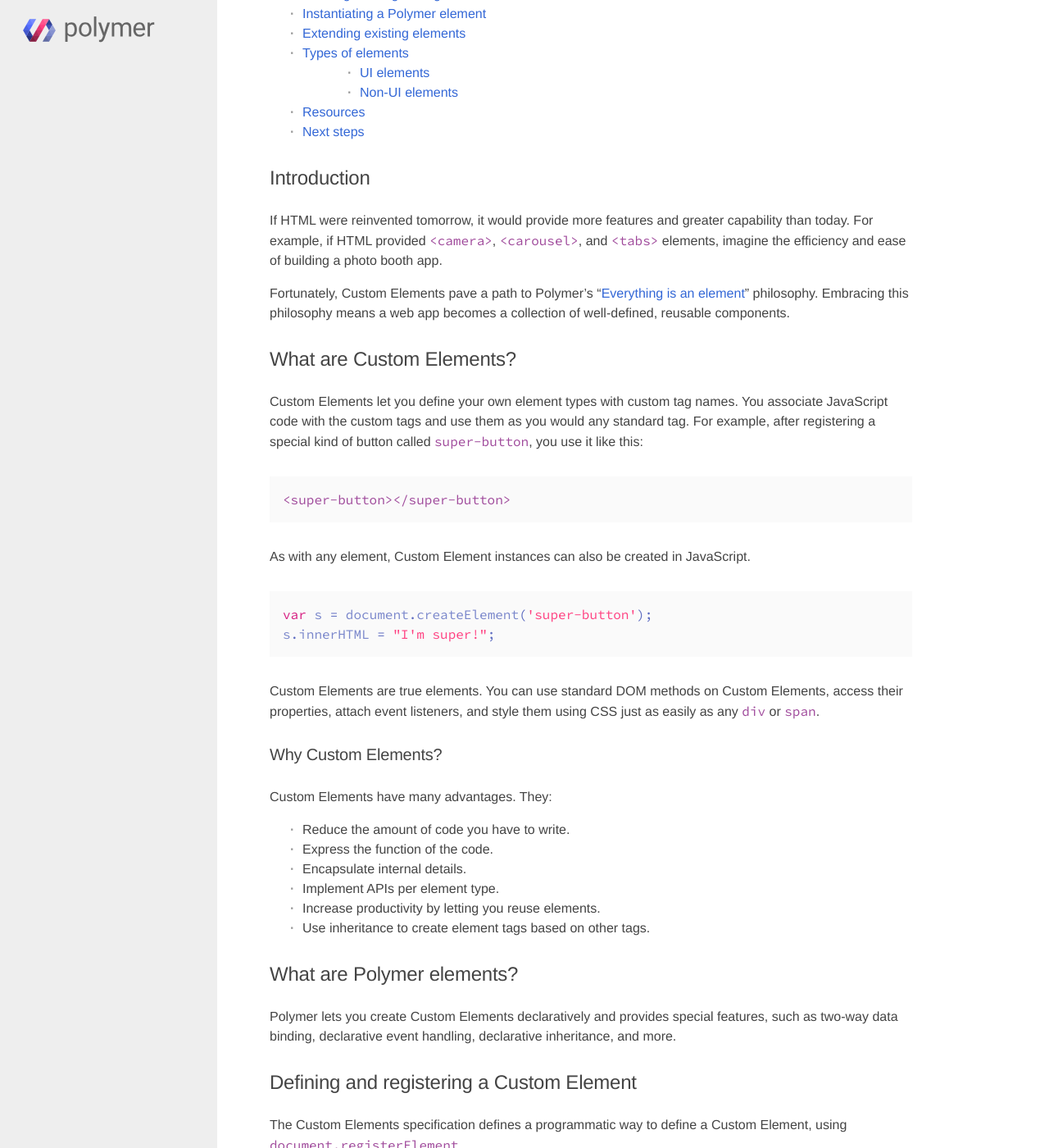
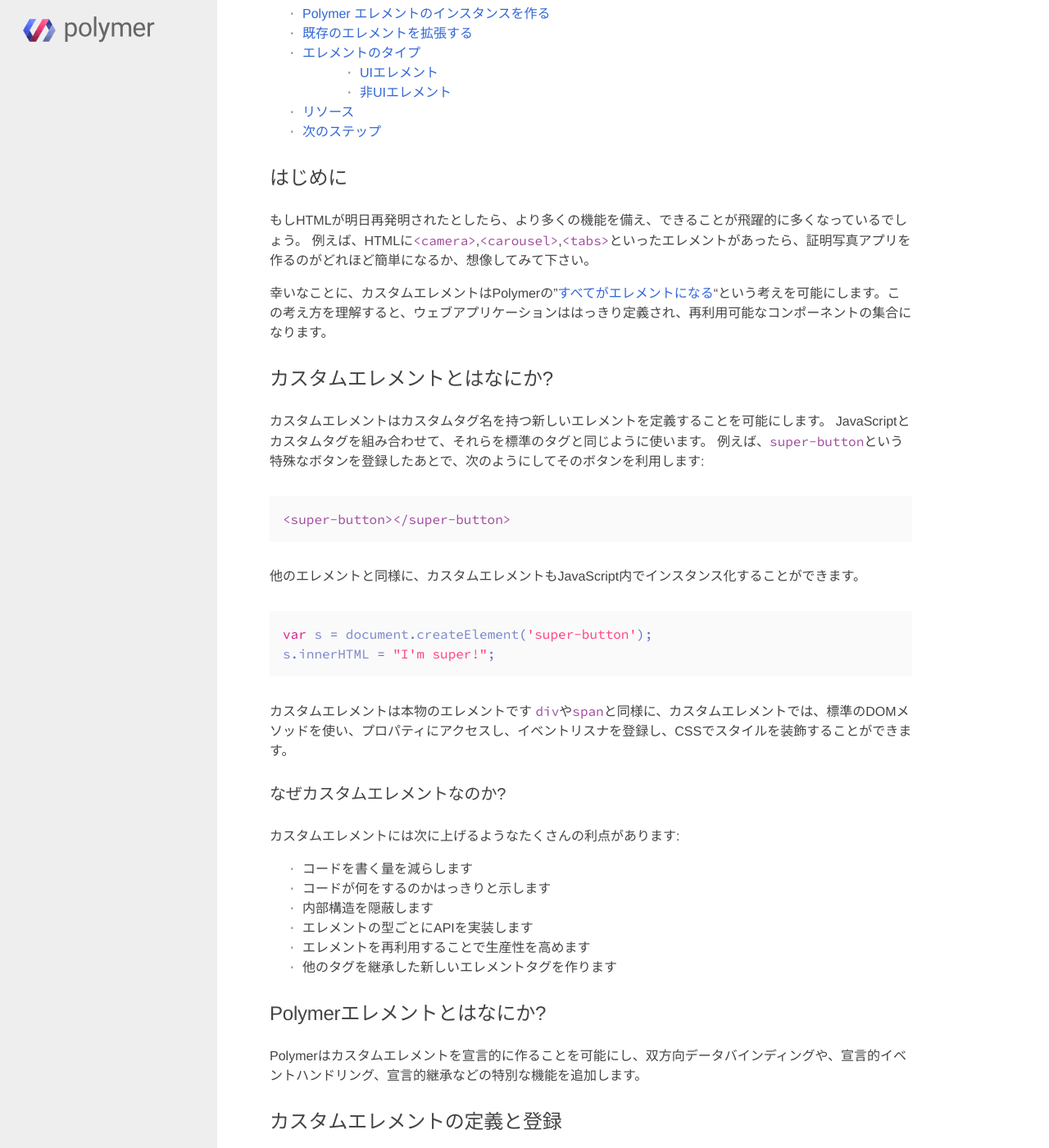
Before and after one commit to craftgear/polymer-docs-ja, a Jekyll site: the page built from docs_ja/platform/custom-elements.md, in a window 1280 px wide and 1400 px high, scrolled down 465 px. Shown: the whole window at 82% size. Built offline with Jekyll 4.4.1, drawn with Linux system fonts in a browser that asks for light colours; some web fonts are replaced; a script that is not in the unit is left out; some of the changed text lies outside the part shown.

Commit message:
done customelements.md and custom-elements.md

```diff
--- a/docs_ja/platform/custom-elements.md
+++ b/docs_ja/platform/custom-elements.md
@@ -1,14 +1,14 @@
 ---
 layout: default
-title: About custom elements
+title: カスタムエレメントとはなにか
 type: start
 shortname: Platform
-subtitle: Define and use new types of DOM elements in a document.
+subtitle: 新しいDOM要素を定義し、利用する
 
 feature:
   spec: https://dvcs.w3.org/hg/webcomponents/raw-file/tip/spec/custom/index.html
   code: https://github.com/Polymer/webcomponentsjs
-  summary: Enables authors to define and use new types of DOM elements in a document.
+  summary: 新しいDOM要素を定義し、利用できるようになります
 
 links:
 - "Custom Elements - defining new elements in HTML": http://www.html5rocks.com/en/tutorials/webcomponents/customelements/
@@ -16,67 +16,54 @@ links:
 
 {% include toc.html %}
 
-## Introduction
+## はじめに
 
-If HTML were reinvented tomorrow, it would provide more features
-and greater capability than today.
-For example, if HTML provided `<camera>`, `<carousel>`, and `<tabs>` elements,
-imagine the efficiency and ease of building a photo booth app.
+もしHTMLが明日再発明されたとしたら、より多くの機能を備え、できることが飛躍的に多くなっているでしょう。
+例えば、HTMLに`<camera>`,`<carousel>`,`<tabs>`といったエレメントがあったら、証明写真アプリを作るのがどれほど簡単になるか、想像してみて下さい。
 
-Fortunately, Custom Elements pave a path to {{site.project_title}}'s
-"[Everything is an element](/docs/start/everything.html#everythingis)"
-philosophy.
-Embracing this philosophy means a web app becomes a collection of well-defined,
-reusable components.
+幸いなことに、カスタムエレメントは{{site.project_title}}の"[すべてがエレメントになる](/docs/start/everything.html#everythingis)"という考えを可能にします。この考え方を理解すると、ウェブアプリケーションははっきり定義され、再利用可能なコンポーネントの集合になります。
 
-## What are Custom Elements?
+## カスタムエレメントとはなにか?
 
-Custom Elements let you define your own element types with custom tag names.
-You associate JavaScript code with the custom tags and
-use them as you would any standard tag.
-For example, after registering a special kind of button called `super-button`,
-you use it like this:
+カスタムエレメントはカスタムタグ名を持つ新しいエレメントを定義することを可能にします。
+JavaScriptとカスタムタグを組み合わせて、それらを標準のタグと同じように使います。
+例えば、`super-button`という特殊なボタンを登録したあとで、次のようにしてそのボタンを利用します:
 
     <super-button></super-button>
 
-As with any element, Custom Element instances can also be created in JavaScript.
+他のエレメントと同様に、カスタムエレメントもJavaScript内でインスタンス化することができます。
 
     var s = document.createElement('super-button');
     s.innerHTML = "I'm super!";
 
-**Custom Elements are true elements.**
-You can use standard DOM methods on Custom Elements,
-access their properties, attach event listeners, and style them using CSS
-just as easily as any `div` or `span`.
+**カスタムエレメントは本物のエレメントです**
+`div`や`span`と同様に、カスタムエレメントでは、標準のDOMメソッドを使い、プロパティにアクセスし、イベントリスナを登録し、CSSでスタイルを装飾することができます。
 
-### Why Custom Elements?
+### なぜカスタムエレメントなのか?
 
-Custom Elements have many advantages. They:
+カスタムエレメントには次に上げるようなたくさんの利点があります:
 
-- Reduce the amount of code you have to write.
-- Express the function of the code.
-- Encapsulate internal details.
-- Implement APIs per element type.
-- Increase productivity by letting you reuse elements.
-- Use inheritance to create element tags based on other tags.
+- コードを書く量を減らします
+- コードが何をするのかはっきりと示します
+- 内部構造を隠蔽します
+- エレメントの型ごとにAPIを実装します
+- エレメントを再利用することで生産性を高めます
+- 他のタグを継承した新しいエレメントタグを作ります
 
-## What are {{site.project_title}} elements?
+## {{site.project_title}}エレメントとはなにか?
 
-{{site.project_title}} lets you
-create Custom Elements declaratively and provides special features, such as
-two-way data binding, declarative event handling,
-declarative inheritance, and more.
+{{site.project_title}}はカスタムエレメントを宣言的に作ることを可能にし、双方向データバインディングや、宣言的イベントハンドリング、宣言的継承などの特別な機能を追加します。
 
-## Defining and registering a Custom Element
 
-The Custom Elements specification defines a programmatic way to
-define a Custom Element, using `document.registerElement`.
+## カスタムエレメントの定義と登録
+
+カスタムエレメント仕様には、`document.registerElement`を用いてプログラム的にカスタムエレメントを定義する方法がさだめられています。
 
     var myTag = document.registerElement('my-tag');
 
-However, you don't call `registerElement` directly when using Polymer.
+しかし、Polymerを使えば、`registerElement` を直接呼び出すことはありません。
 
-Use the `<polymer-element>` tag to define a {{site.project_title}} element.
+`<polymer-element>`タグを使い、{{site.project_title}}エレメントを定義します。
 
     <polymer-element name="hello-tag">
       <template>
@@ -87,36 +74,32 @@ Use the `<polymer-element>` tag to define a {{site.project_title}} element.
       </script>
     </polymer-element>
 
-The `<template>` tag defines UI for the element,
-and the `Polymer()` method within the `<script>` tag registers the element.
+`<template>`タグはエレメントのUIを定義します。
+そして`script`タグ内の`Polymer()`メソッドでこのエレメントを登録します。
 
-**Note: Custom element names must always contain a dash (-).**
+**注意: カスタムエレメントの名前にはダッシュ(-)を含める必要があります**
 
-For more information on defining custom elements with {{site.project_title}},
-see [Element declaration](https://www.polymer-project.org/docs/polymer/polymer.html#element-declaration).
+{{site.project_title}}を使ったカスタムエレメントの作成についてさらに詳しく学ぶには
+[エレメントの宣言](https://www.polymer-project.org/docs/polymer/polymer.html#element-declaration) を参照して下さい。
 
-## Instantiating a {{site.project_title}} element
+##  {{site.project_title}} エレメントのインスタンスを作る
 
-After registration, you can construct an instance of an element either
-imperatively using `document.createElement` or declaratively as follows:
+登録が終わったら、`document.createElement`を使ってプログラム的にエレメントを作るか、次のようにして宣言的にエレメントを作ることができます:
 
     <hello-tag></hello-tag>
 
-If you used `extends` to create a {{site.project_title}} element that derives
-from an existing DOM element
-(something other than `HTMLElement`), use the `is` syntax:
+もし既存のDOMエレメント(`HTMLElement`以外の)から派生した{{site.project_title}}エレメントを作るのに`extends`を使っていたら、`is` 書式を使います:
 
     <button is="count-button"></button>
 
-## Extending existing elements
+## 既存のエレメントを拡張する
 
-A {{site.project_title}} element can extend another element by using the `extends` attribute
-in the definition.
-The parent’s properties and methods are inherited by the child element and data-bound.
-The child element can override the parent's methods.
+{{site.project_title}}エレメントは、定義で`extends`属性を使うことで他のエレメントを拡張できます。
+親のプロパティとメソッドは子に引き継がれ、データバインドされます。
+子エレメントは親エレメントのメソッドをオーバーライドすることができます。
 
-You can extend regular DOM elements such as `button` and `div` as well as Custom Elements.
-Here's an example of extending a button:
+カスタムエレメントだけでなく、`button`や`div`といった標準のDOMエレメントを拡張できます。
+次にボタンを拡張する例を示します:
 
     <polymer-element name="count-button" extends="button"
                      on-click="increment">
@@ -132,26 +115,26 @@ Here's an example of extending a button:
       </script>
     </polymer-element>
 
-For more information and examples, refer to
-[Extending other elements](https://www.polymer-project.org/docs/polymer/polymer.html#extending-other-elements)
+より詳しい内容と例については、[他のエレメントを拡張する](https://www.polymer-project.org/docs/polymer/polymer.html#extending-other-elements) を参照して下さい。
 
-## Types of elements {#elementtypes}
+## エレメントのタイプ {#elementtypes}
 
-You can divide elements into two categories
-based on their use and behavior:
+エレメントはその用途と振る舞いによって二つのカテゴリに分けられます。
 
-- UI elements, which render UI to the screen.
-- Non-UI elements, which provide other utilities.
+- UIエレメントはUIをスクリーンに表示します
+- 非UIエレメントはそれ以外の機能を提供します
 
-You can use {{site.project_title}} to create both UI and non-UI elements.
+{{site.project_title}}を使ってUIエレメントも非UIエレメントも作ることができます。
 
-###  UI elements {#uielements}
+###  UIエレメント {#uielements}
 
+`<select>`や`<core-selectgor>`といったエレメントは _UIエレメント_　です。
+これらのエレメントはUIを表示するので、ページ上で確認できます。
 Elements like `<select>` and `<core-selector>` are _UI elements_.
 They render UI and are visible on the page.
-A few other examples are [`<core-collapse>`](/components/core-docs/index.html#core-collapse),
+他には [`<core-collapse>`](/components/core-docs/index.html#core-collapse),
 [`<core-toolbar>`](/components/core-docs/index.html#core-toolbar),
-and [`<paper-tabs>`](/components/paper-docs/index.html#paper-tabs):
+, [`<paper-tabs>`](/components/paper-docs/index.html#paper-tabs)といった例があります:
 
     <paper-tabs selected="0">
       <paper-tab>One</paper-tab>
@@ -162,16 +145,16 @@ and [`<paper-tabs>`](/components/paper-docs/index.html#paper-tabs):
 <!--
 <iframe src="/components/paper-tabs/demo.html" style="border:none;height:80px;width:100%;"></iframe> -->
 
-### Non-UI elements {#nonuielements}
+### 非UIエレメント {#nonuielements}
 
-Non-UI elements _**don't**_ render anything to the screen.
-That may seem strange, but there are plenty of examples already in HTML:
-`<script>`, `<style>`, and `<meta>` to name a few.
-These elements serve a purpose and do their useful work without rendering UI.
+非UIエレメントはスクリーン上に _**何も表示しません**_
+これは奇妙に感じられるかもしれませんが、すでにたくさんの例がHTMLにあります:
+2,3例を上げると`<script>`, `<style>`, `<meta>` などがそうです。
+これらのエレメントはUIを表示することなくその役割を果たしています。
 
-Non-UI elements provide utility behind the scenes.
-For example, the `<core-ajax>` tag lets you make XHR requests from markup.
-Feed it some configuration attributes and listen for a response:
+非UIエレメントは縁の下の力持ちです。
+例えば、`<core-ajax>`タグはマークアップからXHRリクエストを実行可能にします。
+次のように、属性にいくつかの設定をし、結果を受け取ります:
 
     <core-ajax url="http://gdata.youtube.com/feeds/api/videos/" auto
                params='{"alt":"json", "q":"chrome"}' handleAs="json"></core-ajax>
@@ -182,27 +165,23 @@ Feed it some configuration attributes and listen for a response:
       });
     </script>
 
-Non-UI elements like this one reduce the amount of boilerplate code you have to write.
-They perform their task, get out of your way,
-and hide the details of a complex API like `XMLHttpRequest`.
+このように非UIエレメントはお決まりのコードを書く量を減らしてくれます。`XMLHttpRequest`のような、複雑なAPIの呼び出しを隠し、見えないところで仕事をこなしてくれるのです。
 
-## Resources
+## リソース
 
 - [Custom Elements](http://www.html5rocks.com/en/tutorials/webcomponents/customelements/)
-  &mdash; An article by Eric Bidelman on HTML5 ROCKS.
+  &mdash; HTML5 RocksにあるEric Bidelmanによるカスタムエレメントの解説記事
 - [Webcomponents.org](http://webcomponents.org/)
-  &mdash; A website dedicated to discussing Web Components, an emerging standard, which includes Custom Elements.
-- [W3C Specification](http://w3c.github.io/webcomponents/spec/custom/) &mdash; The Web Components specification.
-- [Custom Elements](http://customelements.io/) &mdash; A gallery of Web Components.
-- [GitHub repo](https://github.com/Polymer/webcomponentsjs) &mdash; The custom
-  elements repository.
+  &mdash; カスタムエレメントを含むWeb Componentsについて議論するための専用ウェブサイト
+- [W3C Specification](http://w3c.github.io/webcomponents/spec/custom/) &mdash;Web Components 仕様
+- [Custom Elements](http://customelements.io/) &mdash; Web Componentsのギャラリー
+- [GitHub repo](https://github.com/Polymer/webcomponentsjs) &mdash; カスタムエレメントのリポジトリ
 
-## Next steps {#nextsteps}
+## 次のステップ {#nextsteps}
 
-Learn more about shadow DOM, another building block of the Polymer library,
-or read more about the Polymer core APIs.
+Polymerライブラリのもうひとつの構成要素であるshadow DOMについて、あるいはPolymerコアAPIについて、より詳しく学びましょう
 
 <a href="/platform/shadow-dom.html">
    <paper-button raised><core-icon icon="arrow-forward"></core-icon>Shadow DOM</paper-button>
 <a href="/docs/polymer/polymer.html">
-   <paper-button raised><core-icon icon="arrow-forward"></core-icon>API Developer Guide</paper-button>
+   <paper-button raised><core-icon icon="arrow-forward"></core-icon>APIデベロッパーガイド</paper-button>
```
Also changed, not shown: docs_ja/docs/start/customelements.md (+2 -2 lines), docs_ja/docs/start/everything.md (+1 -1 lines), README.md.
